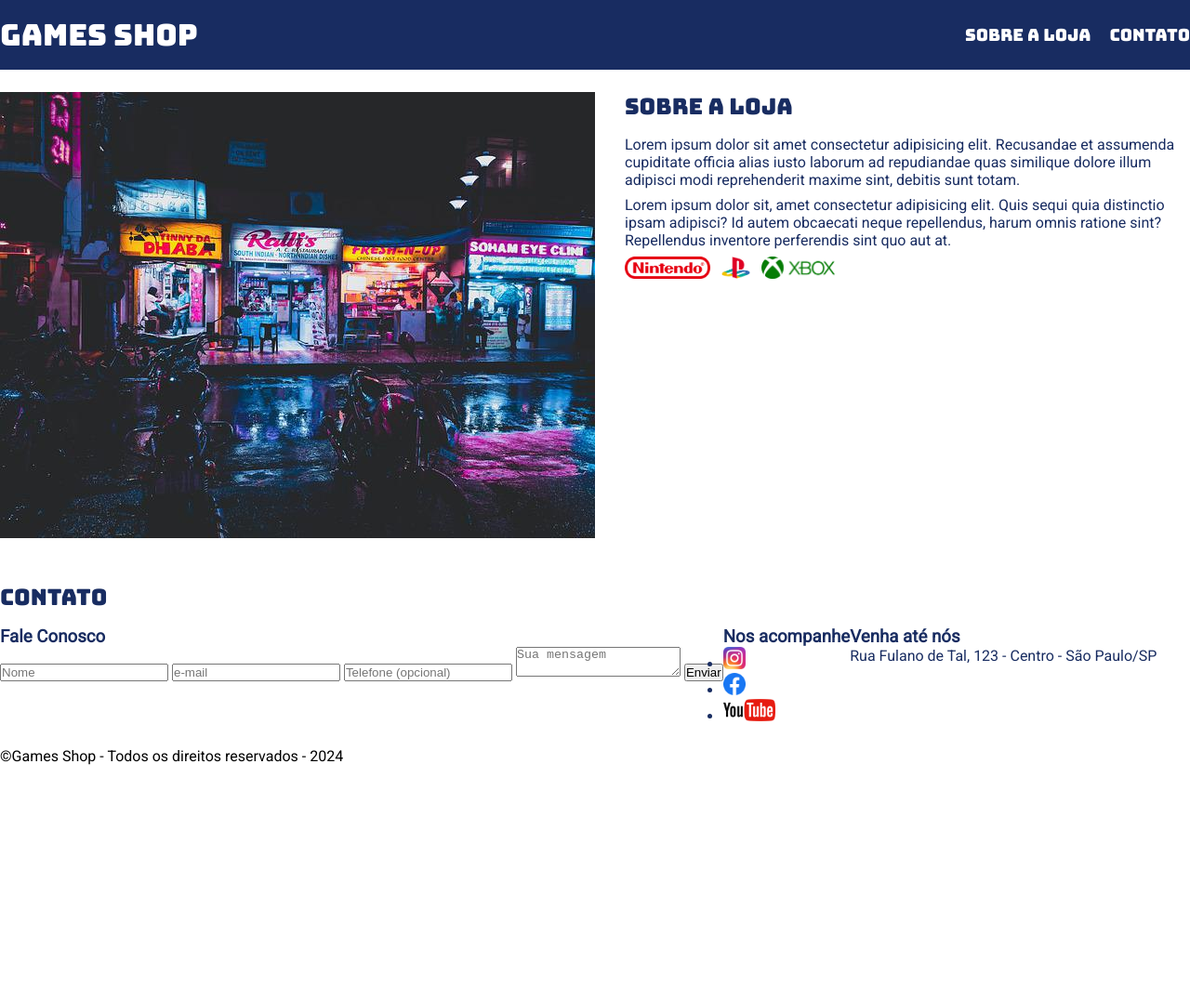
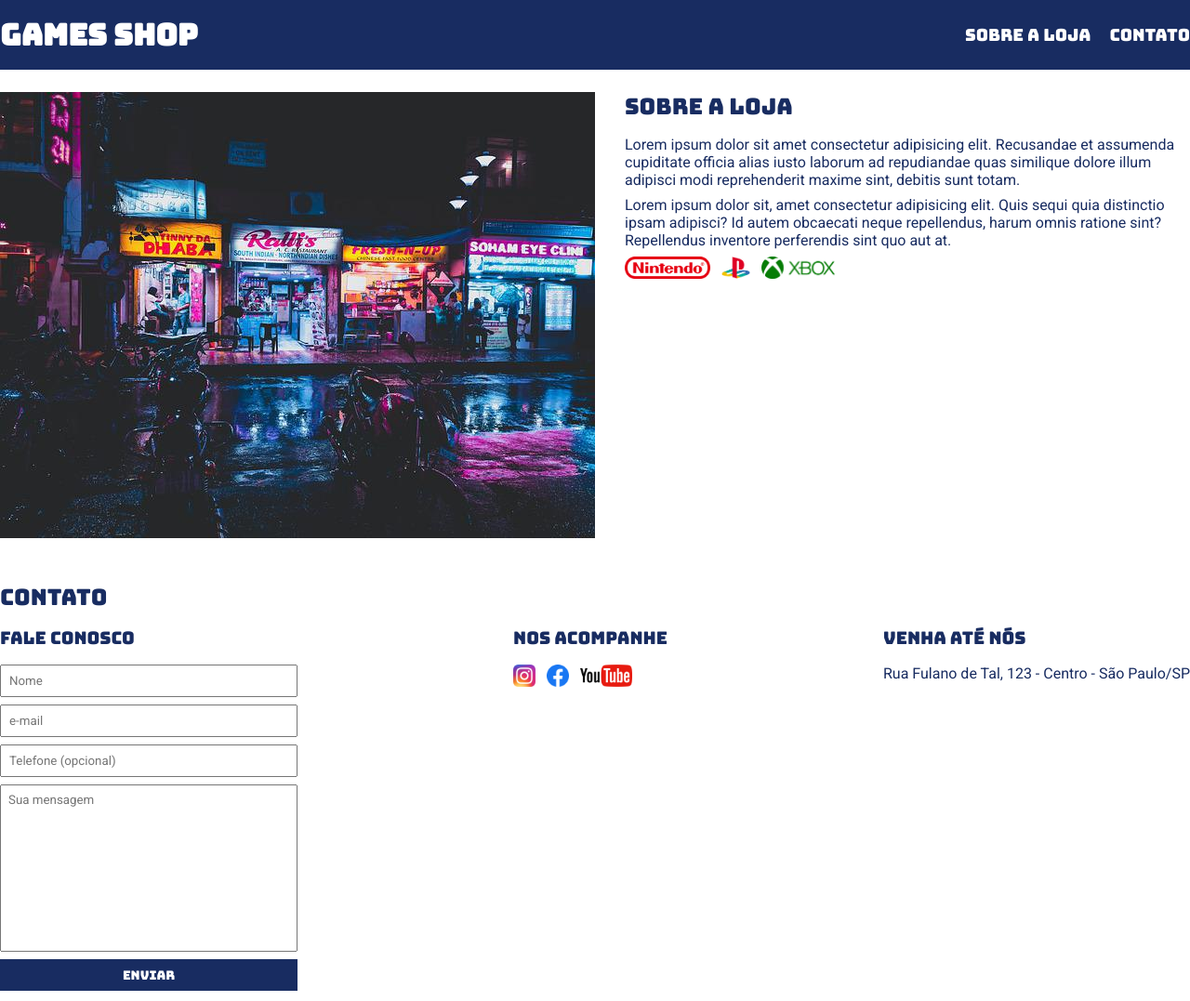
Before and after one commit to r-almeida92/MODULO-5---PROJETO-1, a plain HTML site: page index.html in a window 1280 px wide. Shown: the top 1077 px of the page at 93% size. Before the commit the page ends 823 px from the top, so only its background shows below. Drawn offline with Linux system fonts and the light colour scheme.

Commit message:
updated index.css

```diff
--- a/index.css
+++ b/index.css
@@ -5,13 +5,18 @@
 }
 
 header,
-section h2 {
+section h2,
+section h3,
+form button {
     font-family: "Bungee", sans-serif;
     font-weight: 400;
     font-style: normal;
+    font-weight: normal;
 }
 
-body {
+body,
+input,
+textarea {
     font-family: "Roboto", sans-serif;
     font-weight: 400;
     font-style: normal;
@@ -21,11 +26,6 @@ header {
     padding: 16px 0;
     background-color: #182C61;
     color: white;
-}
-
-header h1,
-section h2 {
-    font-weight: normal;
 }
 
 header nav li {
@@ -92,10 +92,60 @@ section p {
     height: 24px;
 }
 
+.social-links li {
+    display: inline;
+    margin-right: 8px;
+}
+
+.social-links li a {
+    text-decoration: none; /*removeu padrão de decoração sublinhado dos ícones*/
+}
+
 #contact .container {
     display: block;
 }
 
 .contact-methods {
     display: flex;
+    justify-content: space-between; /*espaçou igualmente na horizontal as seções de contato*/
 }
+
+form input,
+form textarea,
+form button {
+    display: block; /*fez os campos de fale conosco ficarem um em cima do outro*/
+    width: 320px; /*alterou a largura dos campos para 320px*/
+    margin-bottom: 8px; /*aplicou espaçamento vertical entre os campos*/
+    padding: 8px; /*aumentou a área geral que cada campo de preench. ocupa*/
+}
+
+form textarea {
+    resize: none; /*desabilitou a opção de redimensionar o campo de texto*/
+    height: 180px;
+}
+
+section h3 {
+    margin-bottom: 16px; /*margem abaixo das subseções de contato*/
+}
+
+form button {
+    background-color: #182C61;
+    color: white;
+    border: none;
+    cursor: pointer;
+}
+
+form button:hover {
+    background-color: #3560d4;
+}
+
+input:focus,
+textarea:focus {
+    outline: #182C61;
+}
+
+footer {
+    background-color: #182C61;
+    color: white;
+    padding: 16px;
+}
```
